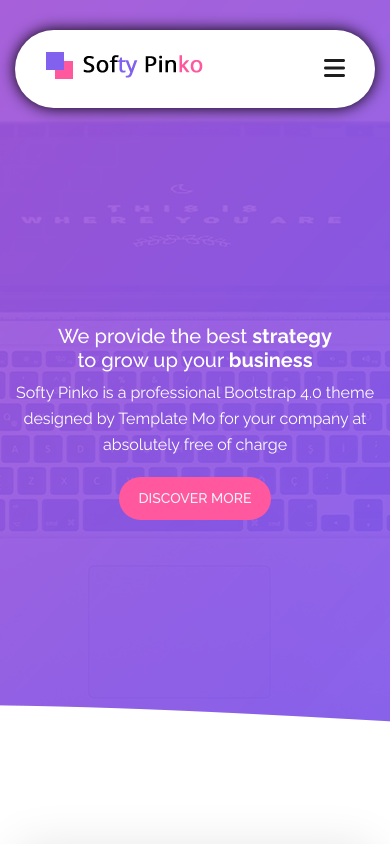
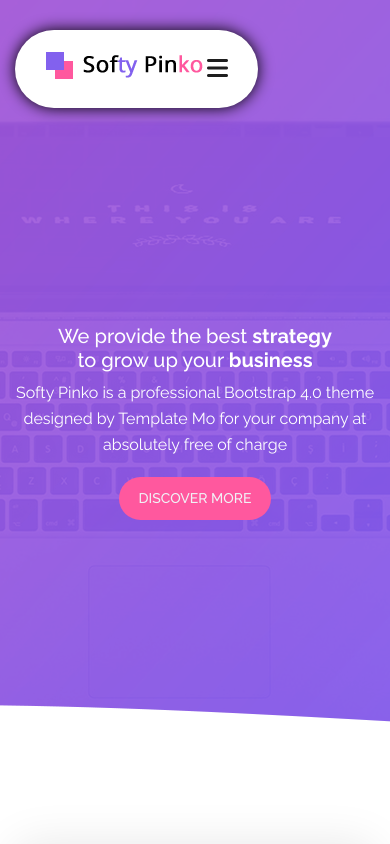
Before and after one commit to HiepKV/project2-bootstrap, a plain HTML site: page index.html in a window 390 px wide. Shown: the top 844 px of the page. Drawn offline with nearby package versions, Linux system fonts and the light colour scheme; a web font is replaced by a local one.

Commit message:
respon menu header

```diff
--- a/assets/css/style.css
+++ b/assets/css/style.css
@@ -47,6 +47,11 @@
     .header .inner-icon-mobi{
         display: block;
         font-size: 24px;
+    }
+}
+@media screen and (max-width: 424.98px) {
+    .header{
+        width: 70%;
     }
 }
 
```
